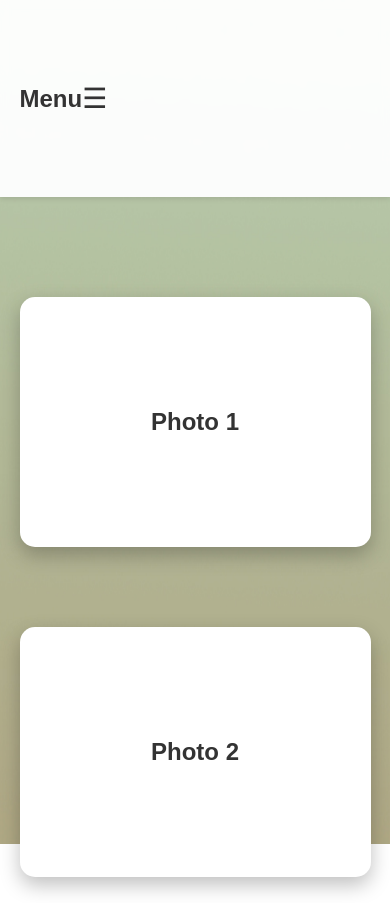
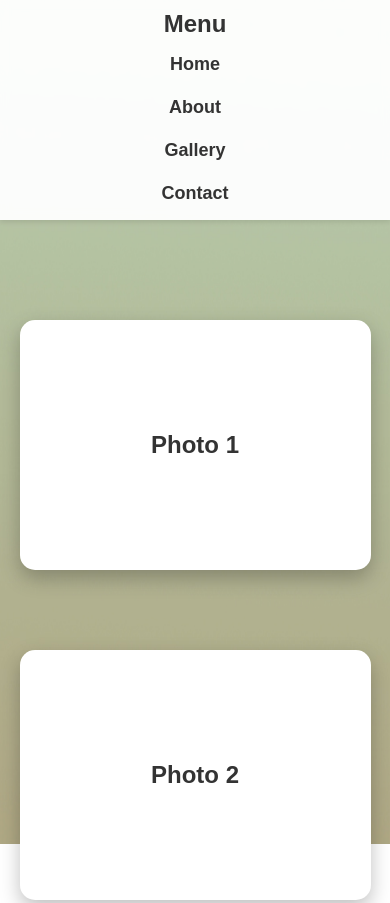
Before and after one commit to RichardCsomor/Webpage, a plain HTML site: page WebPage/index.html in a window 390 px wide. Shown: the top 903 px of the page. Drawn offline with Linux system fonts and the light colour scheme; files whose address does not match are found by name.

Commit message:
Add files via upload

```diff
--- a/WebPage/index.html
+++ b/WebPage/index.html
@@ -18,8 +18,6 @@ background-size: cover;
 background-position: center center;
 background-repeat: no-repeat;
 min-height: 100vh;
-display: flex;
-flex-direction: column;
 }
 
 /* ---------- Navbar ---------- */
@@ -35,7 +33,7 @@ z-index: 10;
 
 .nav-container {
 display: flex;
-justify-content: space-between;
+justify-content: space-around;
 align-items: center;
 max-width: 1200px;
 margin: 0 auto;
@@ -50,7 +48,7 @@ color: #333;
 
 .nav-links {
 display: flex;
-gap: 15px;
+gap: 20px;
 }
 
 .nav-links a {
@@ -66,13 +64,6 @@ transition: color 0.3s;
 color: #007bff;
 }
 
-.hamburger {
-display: none;
-font-size: 28px;
-cursor: pointer;
-color: #333;
-}
-
 /* ---------- Panels ---------- */
 .container {
 display: flex;
@@ -80,7 +71,6 @@ flex-direction: column;
 align-items: center;
 gap: 120px;
 padding: 100px 0 200px 0;
-flex: 1; /* allows container to grow and fill the viewport */
 }
 
 .panel {
@@ -109,21 +99,15 @@ box-shadow: 0 10px 30px rgba(0,0,0,0.35);
 
 /* ---------- Responsive / Mobile ---------- */
 @media (max-width: 768px) {
-.hamburger { display: block; }
+.nav-container {
+flex-direction: column;
+gap: 10px;
+}
 
 .nav-links {
-display: flex;
 flex-direction: column;
-width: 100%;
 align-items: center;
-opacity: 0;
-pointer-events: none;
-transition: opacity 0.4s ease;
-}
-
-nav.expanded .nav-links {
-opacity: 1;
-pointer-events: auto;
+gap: 10px;
 }
 
 .panel {
@@ -143,11 +127,10 @@ margin: 0;
 </style>
 </head>
 <body>
-<nav id="navbar">
+<nav>
 <div class="nav-container">
 <div class="logo">Menu</div>
-<div class="hamburger" id="hamburger">&#9776;</div>
-<div class="nav-links" id="nav-links">
+<div class="nav-links">
 <a href="#">Home</a>
 <a href="#">About</a>
 <a href="#">Gallery</a>
@@ -164,14 +147,5 @@ margin: 0;
 <div class="panel">Photo 5</div>
 <div class="panel">Photo 6</div>
 </div>
-
-<script>
-const hamburger = document.getElementById('hamburger');
-const navbar = document.getElementById('navbar');
-
-hamburger.addEventListener('click', () => {
-navbar.classList.toggle('expanded');
-});
-</script>
 </body>
 </html>
```
